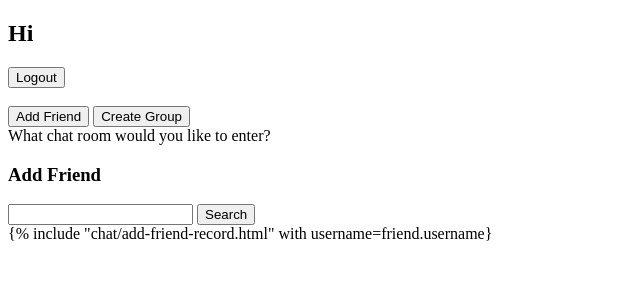
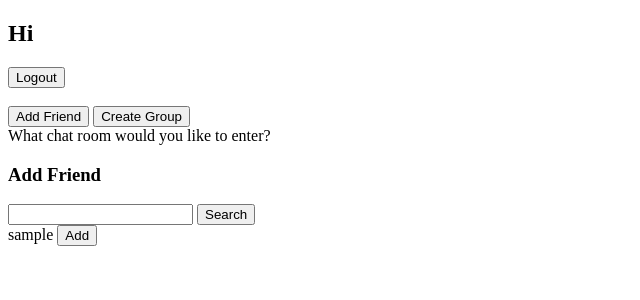
Before and after one commit to jakulej/chatapp_django, a Django app: template templates/chat/index.html in a window 1280 px wide. Shown: the top 300 px of the page, without its empty margins (0-640 px from the left). Run offline with Django 5.2, Linux system fonts and the light colour scheme; tables that the repository leaves empty hold one stand-in row (values such as "Sample post"); the template is opened without the code that fills it: values that come from a table or form of the project are taken from there, most other values are stand-ins (such as "Sample title", 1, 10 or a date in 2020); parts of the project's set-up code (start-up, migrations or seed data) failed here and were passed over.

Commit message:
Fixed error where query results mismatched variable names

```diff
--- a/friends/views.py
+++ b/friends/views.py
@@ -5,4 +5,5 @@ from django.contrib.auth import get_user_model
 def find_friend(request, query):
     User = get_user_model()
     result = User.objects.filter(username__icontains=query)[:5]
-    return render(request, "friends/add-friend.html",{"friend_result":result})
+    print(result)
+    return render(request, "friends/add-friend.html",{"friends_results":result})
--- a/templates/friends/add-friend.html
+++ b/templates/friends/add-friend.html
@@ -6,7 +6,7 @@
     </div>
     <div id="results-find-friend">
     {% for friend in friends_results %}
-        {% include "chat/add-friend-record.html" with username=friend.username}
+        {% include "friends/add-friend-record.html" with username=friend.username %}
     {% endfor %}
     </div>
 </div>
@@ -29,10 +29,6 @@
                 modalAddFriend.innerHTML = html;
             }
 
-
-
-
-
         } catch (error) {
             console.error(error.message);
         }
```
